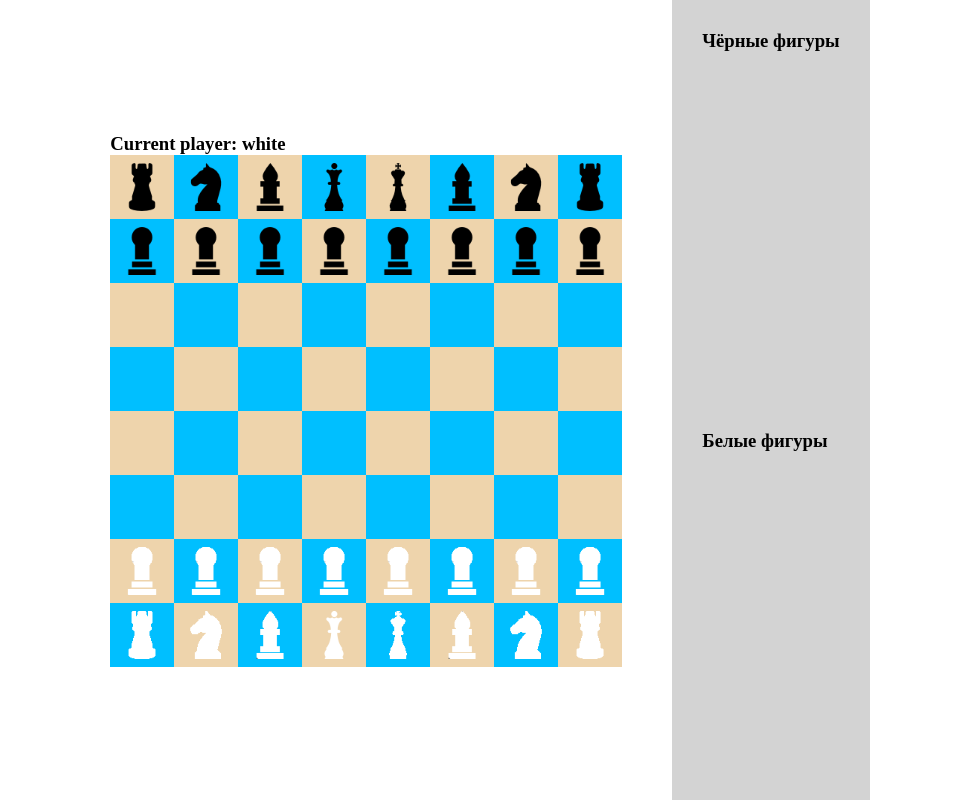
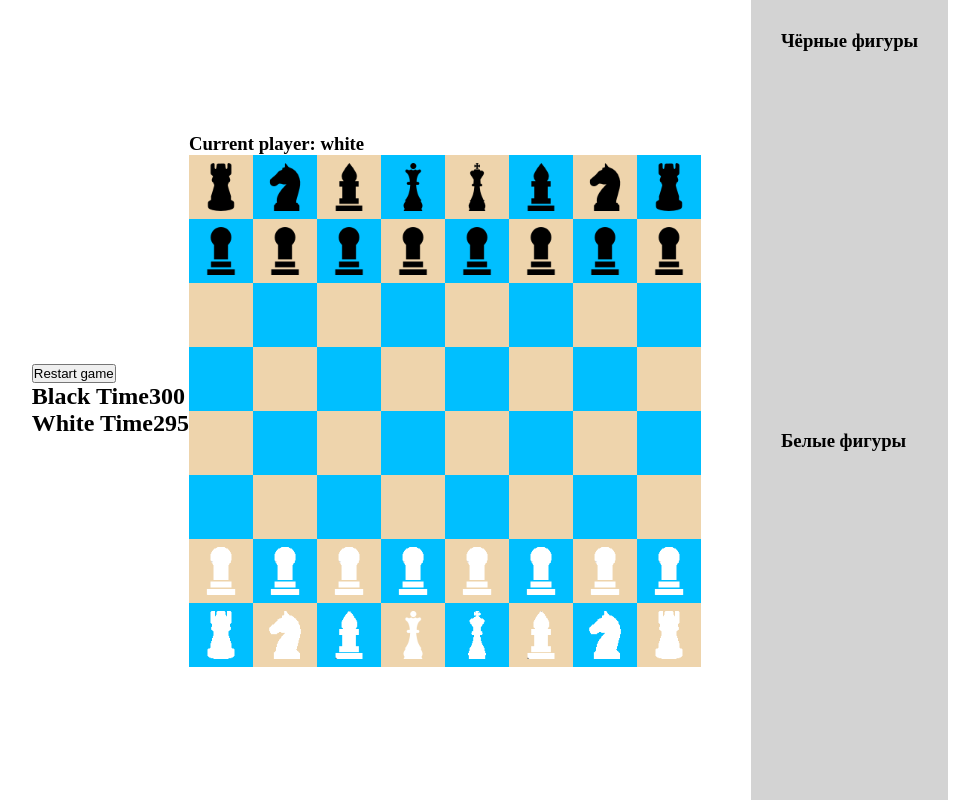
Before and after one commit to stepGT/this_react_chess, a React (Create React App) app: page / in a window 1280 px wide. Shown: the whole page, without its empty margins (150-1129 px from the left). Built offline with nearby package versions, Linux system fonts and the light colour scheme; the HTML template or start-up script is replaced by a standard one.

Commit message:
Added component Timer

```diff
--- a/src/App.tsx
+++ b/src/App.tsx
@@ -2,6 +2,7 @@ import { useEffect, useState } from 'react';
 import './App.css';
 import BoardComponent from './components/BoardComponent';
 import LostFigures from './components/LostFigures';
+import Timer from './components/Timer';
 import { Board } from './models/Board';
 import { Colors } from './models/Colors';
 import { Player } from './models/Player';
@@ -29,6 +30,7 @@ const App = () => {
   }, []);
   return (
     <div className="app">
+      <Timer currentPlayer={currentPlayer} restart={restart} />
       <BoardComponent
         currentPlayer={currentPlayer}
         switchPlayer={switchPlayer}
--- /dev/null
+++ b/src/components/Timer.tsx
@@ -0,0 +1,41 @@
+import { FC, useState, useRef, useEffect } from 'react';
+import { Player } from '../models/Player';
+import { Colors } from '../models/Colors';
+
+interface TimerProps {
+  currentPlayer: Player | null;
+  restart: () => void;
+}
+
+const Timer: FC<TimerProps> = ({ currentPlayer, restart }) => {
+  const timerRef = useRef<null | ReturnType<typeof setInterval>>(null);
+  const [blackTime, setBlackTime] = useState(300);
+  const [whiteTime, setWhiteTime] = useState(300);
+  //
+  const startTimer = () => {
+    if (timerRef.current) clearInterval(timerRef.current);
+    const callback =
+      currentPlayer?.color === Colors.WHITE ? decrementWhiteTime : decrementBlackTime;
+    timerRef.current = setInterval(callback, 1000);
+  };
+  const handleRestartTimer = () => {
+    setBlackTime(300);
+    setWhiteTime(300);
+    restart();
+  };
+  const decrementBlackTime = () => setBlackTime((prev) => prev - 1);
+  const decrementWhiteTime = () => setWhiteTime((prev) => prev - 1);
+  //
+  useEffect(() => startTimer(), [currentPlayer]);
+  return (
+    <div className="timer">
+      <div>
+        <button onClick={handleRestartTimer}>Restart game</button>
+      </div>
+      <h2>Black Time{blackTime}</h2>
+      <h2>White Time{whiteTime}</h2>
+    </div>
+  );
+};
+
+export default Timer;
```
